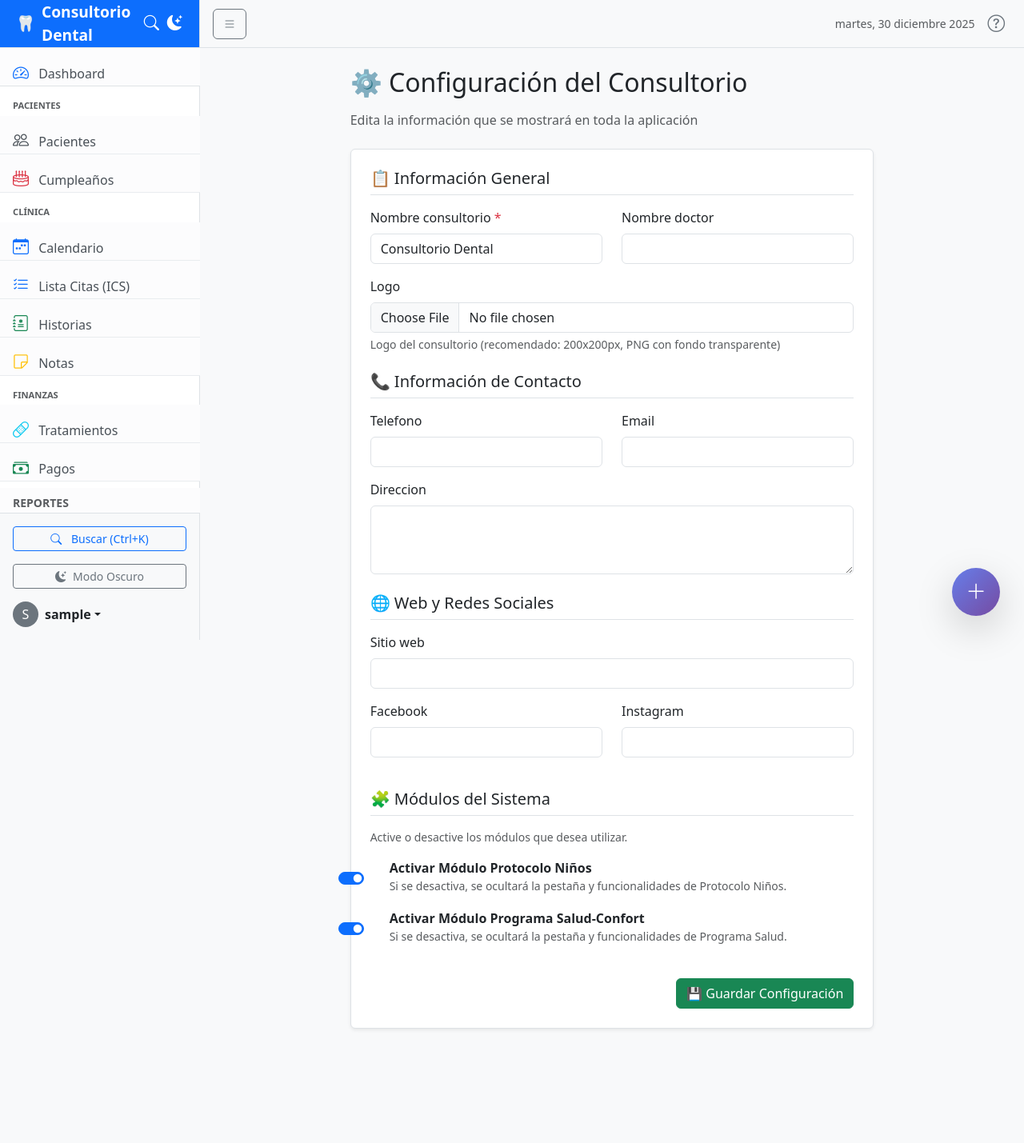
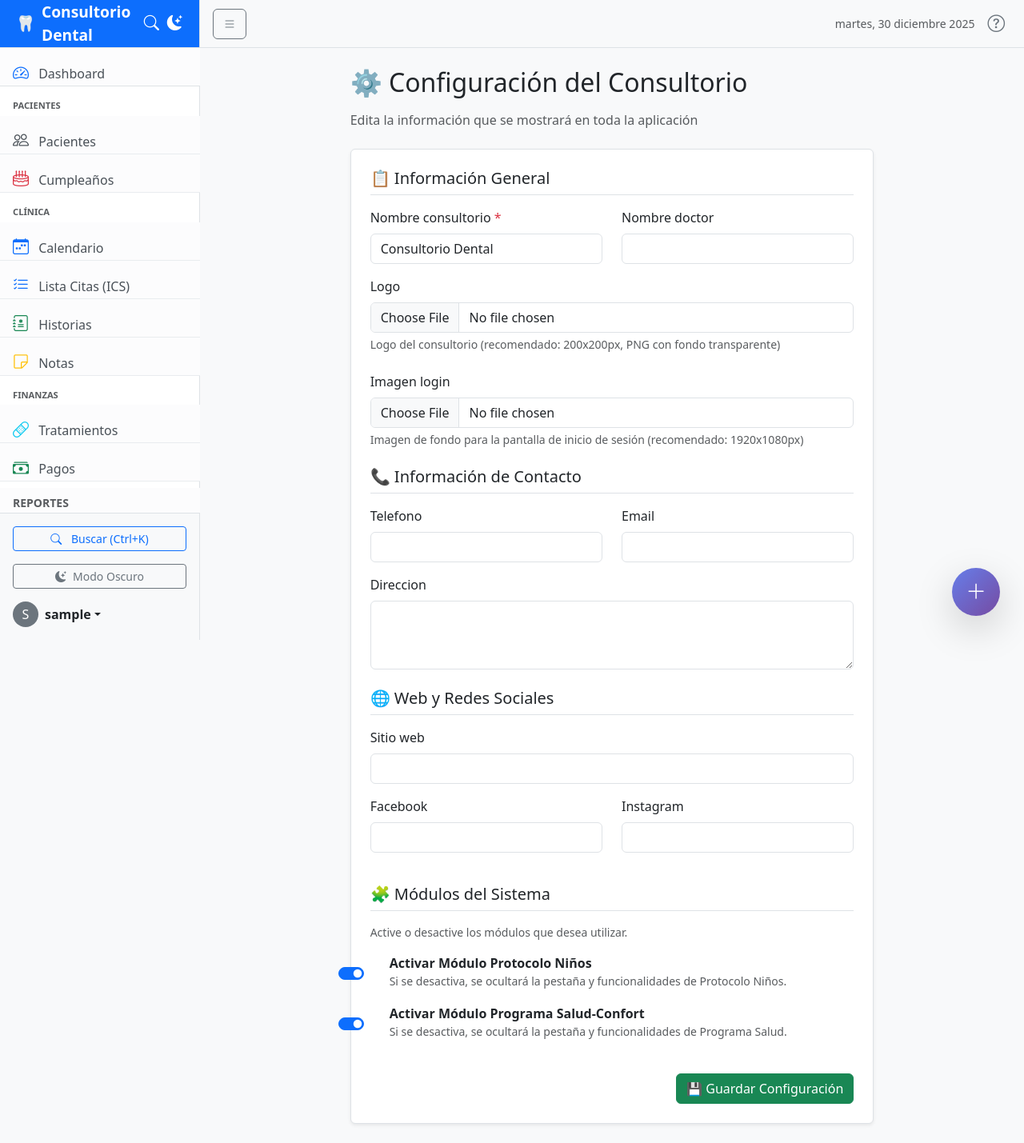
Before and after one commit to pantera3000/etapa6_dramarquez, a Django app: page /configuracion/general/ in a window 1280 px wide. Shown: the whole page at 80% size. Before the commit the page ends 1287 px from the top, so only its background shows below. Run offline with Django 5.2, Linux system fonts and the light colour scheme; the visitor is signed in with stand-in values (Sample User, id 1); data comes from the database, SQL or seed files in the repository; data that the repository does not hold is empty; some libraries are stand-ins or nearby versions.

Commit message:
feat: config dinamica imagen login completo

```diff
--- a/configuracion/forms.py
+++ b/configuracion/forms.py
@@ -12,6 +12,7 @@ class ConfiguracionForm(forms.ModelForm):
             'nombre_consultorio',
             'nombre_doctor',
             'logo',
+            'imagen_login',
             'telefono',
             'email',
             'direccion',
@@ -31,6 +32,7 @@ class ConfiguracionForm(forms.ModelForm):
             'facebook': forms.URLInput(attrs={'class': 'form-control'}),
             'instagram': forms.URLInput(attrs={'class': 'form-control'}),
             'logo': forms.FileInput(attrs={'class': 'form-control', 'accept': 'image/*'}),
+            'imagen_login': forms.FileInput(attrs={'class': 'form-control', 'accept': 'image/*'}),
             'modulo_protocolos_activo': forms.CheckboxInput(attrs={'class': 'form-check-input', 'role': 'switch'}),
             'modulo_programa_salud_activo': forms.CheckboxInput(attrs={'class': 'form-check-input', 'role': 'switch'}),
         }
@@ -48,3 +50,17 @@ class ConfiguracionForm(forms.ModelForm):
                 raise forms.ValidationError('Solo se permiten imágenes JPG, PNG o GIF')
 
         return logo
+
+    def clean_imagen_login(self):
+        """Validar tamaño y formato de la imagen de login"""
+        imagen = self.cleaned_data.get('imagen_login')
+        if imagen:
+            # Validar tamaño (máximo 4MB para fondo)
+            if imagen.size > 4 * 1024 * 1024:
+                raise forms.ValidationError('La imagen no debe superar los 4MB')
+
+            # Validar formato
+            if not imagen.content_type in ['image/jpeg', 'image/png', 'image/webp']:
+                raise forms.ValidationError('Solo se permiten imágenes JPG, PNG o WebP')
+
+        return imagen
--- a/configuracion/models.py
+++ b/configuracion/models.py
@@ -23,6 +23,12 @@ class ConfiguracionConsultorio(models.Model):
         blank=True,
         null=True,
         help_text='Logo del consultorio (recomendado: 200x200px, PNG con fondo transparente)'
+    )
+    imagen_login = models.ImageField(
+        upload_to='configuracion/login/',
+        blank=True,
+        null=True,
+        help_text='Imagen de fondo para la pantalla de inicio de sesión (recomendado: 1920x1080px)'
     )
     telefono = models.CharField(
         max_length=20,
--- a/configuracion/templates/configuracion/editar.html
+++ b/configuracion/templates/configuracion/editar.html
@@ -63,6 +63,26 @@
                         <div class="text-danger small">{{ form.logo.errors }}</div>
                     {% endif %}
                     <div class="form-text">{{ form.logo.help_text }}</div>
+                </div>
+
+                <!-- Imagen Login -->
+                <div class="mb-4">
+                    <label for="{{ form.imagen_login.id_for_label }}" class="form-label">
+                        {{ form.imagen_login.label }}
+                    </label>
+
+                    {% if config.imagen_login %}
+                        <div class="mb-3">
+                            <p class="text-muted small mb-2">Imagen actual:</p>
+                            <img src="{{ config.imagen_login.url }}" alt="Login actual" class="img-fluid rounded border" style="max-height: 150px;">
+                        </div>
+                    {% endif %}
+
+                    {{ form.imagen_login }}
+                    {% if form.imagen_login.errors %}
+                        <div class="text-danger small">{{ form.imagen_login.errors }}</div>
+                    {% endif %}
+                    <div class="form-text">{{ form.imagen_login.help_text }}</div>
                 </div>
 
                 <!-- Información de Contacto -->
--- a/usuarios/templates/usuarios/login.html
+++ b/usuarios/templates/usuarios/login.html
@@ -16,10 +16,9 @@
         }
 
         body {
-            /* Fondo con imagen y superposición oscura para legibilidad.
-               Puedes cambiar la URL por una foto local: '/static/img/tu-foto.jpg' */
+            /* Fondo con imagen y superposición oscura para legibilidad. */
             background: linear-gradient(rgba(2, 6, 23, 0.7), rgba(30, 58, 138, 0.6)),
-                        url('https://images.unsplash.com/photo-1629909613654-28e377c37b09?q=80&w=2600&auto=format&fit=crop');
+                        url('{% if config.imagen_login %}{{ config.imagen_login.url }}{% else %}https://images.unsplash.com/photo-1629909613654-28e377c37b09?q=80&w=2600&auto=format&fit=crop{% endif %}');
             background-size: cover;
             background-position: center;
             background-repeat: no-repeat;
```
Also changed, not shown: requirements_new.txt (added, +21 -0 lines), configuracion/migrations/0003_configuracionconsultorio_imagen_login.py (added), media/notas/imagenes/Antigravity_LEZuxjGYgV.png (added).
